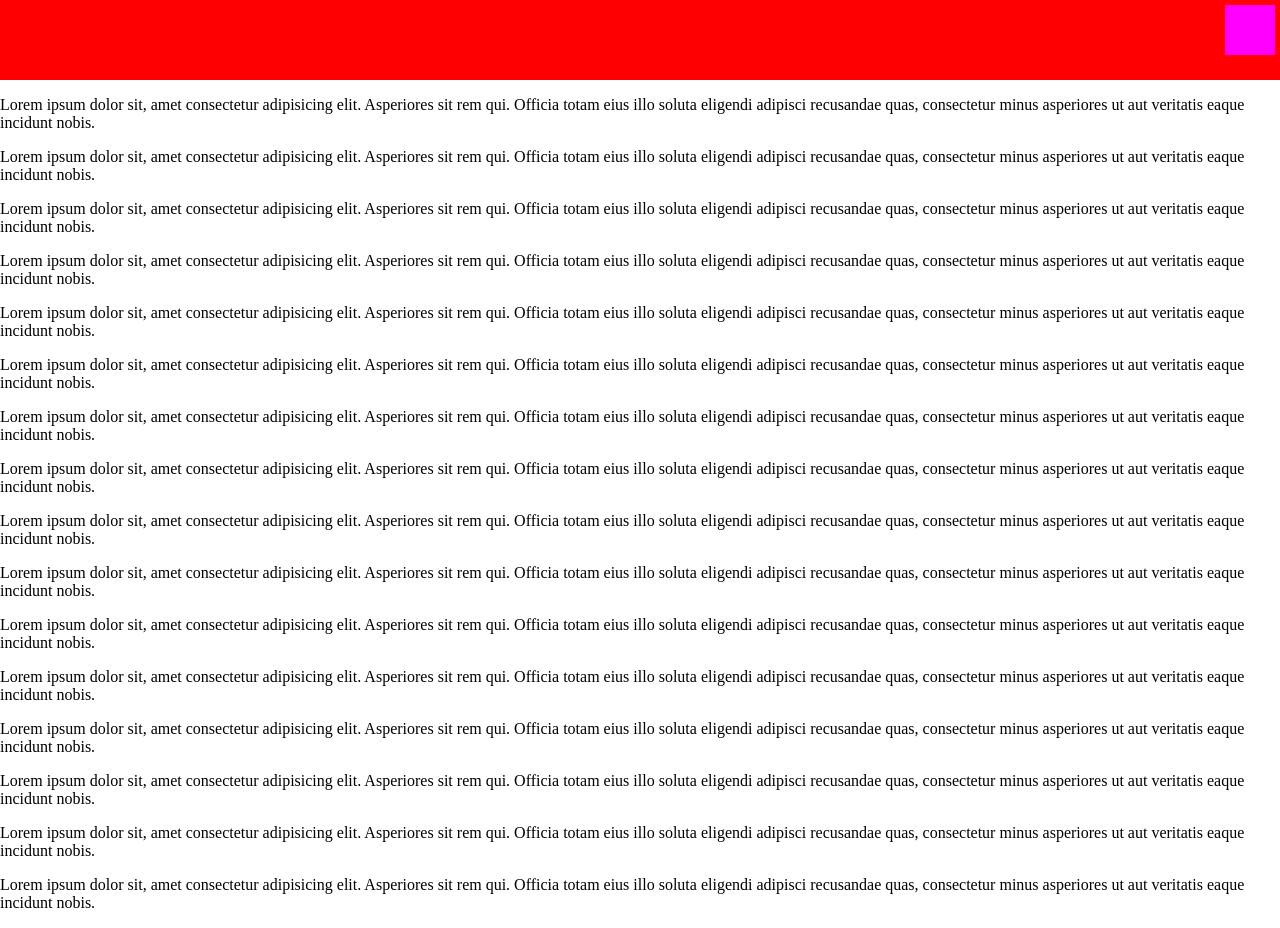
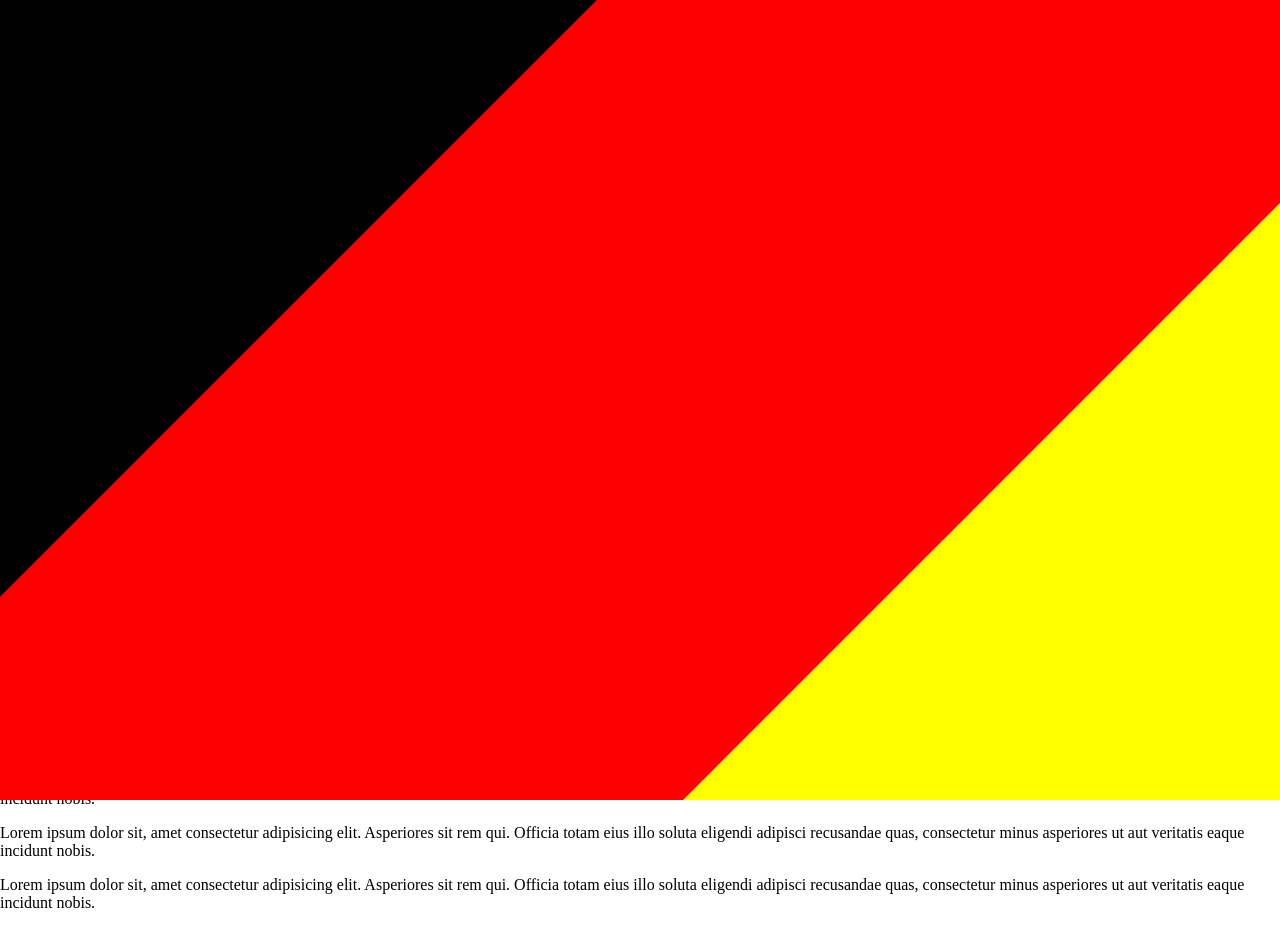
Before and after one commit to yakhousam/fancy-menu, a plain HTML site: page index.html in a window 1280 px wide. Drawn offline with Linux system fonts and the light colour scheme.

Commit message:
added make backgrounds fit all the view

```diff
--- a/index.html
+++ b/index.html
@@ -12,9 +12,9 @@
     <div class="fancy-menu-wrapper">
       <div class="btn-fancy-menu"></div>
       <div class="fancy-menu">
-        <div class="bg-fancy-top"></div>
-        <div class="bg-fancy-middle"></div>
-        <div class="bg-fancy-bottom"></div>
+        <div class="bg-fancy-top bg-fancy"></div>
+        <div class="bg-fancy-middle bg-fancy"></div>
+        <div class="bg-fancy-bottom bg-fancy"></div>
       </div>
     </div>
   </header>
--- a/style.css
+++ b/style.css
@@ -12,6 +12,7 @@ html, body{
   top:0;
   width: 100%;
   height: 100vh;
+  overflow: hidden;
 }
 .btn-fancy-menu{
   position: absolute;
@@ -21,3 +22,53 @@ html, body{
   height: 50px;
   background: #f0f;
 }
+
+
+
+
+.fancy-menu{
+width: 100vw;
+height: 100vh;
+position: relative;
+
+}
+/* .bg-fancy{
+  width: 100%;
+ height: 33.33%;
+
+} */
+.bg-fancy-top{
+  background: #000;
+  position: absolute;
+  top:0;
+  width: 100vmax;
+  height: 33vmax;
+  transform-origin: 0 0;
+  transform: rotate(-45deg) translate(-50%);
+  z-index: 111;
+
+}
+.bg-fancy-middle{
+  background: #f00;
+  position: absolute;
+  top:0;
+  /* left:50vw; */
+  width: 100vmax;
+  height: 50vmax;
+
+  transform: rotate(-45deg) translate(-40%, 50%) scale(2)
+
+
+}
+.bg-fancy-bottom{
+  background: #ff0;
+  position: absolute;
+  bottom: 0;
+  right: 0;
+  width: 100vmax;
+  height: 33vmax;
+  transform-origin: 100% 100%;
+  transform: rotate(-45deg) translate(50%);
+  z-index: 111;
+
+}
```
